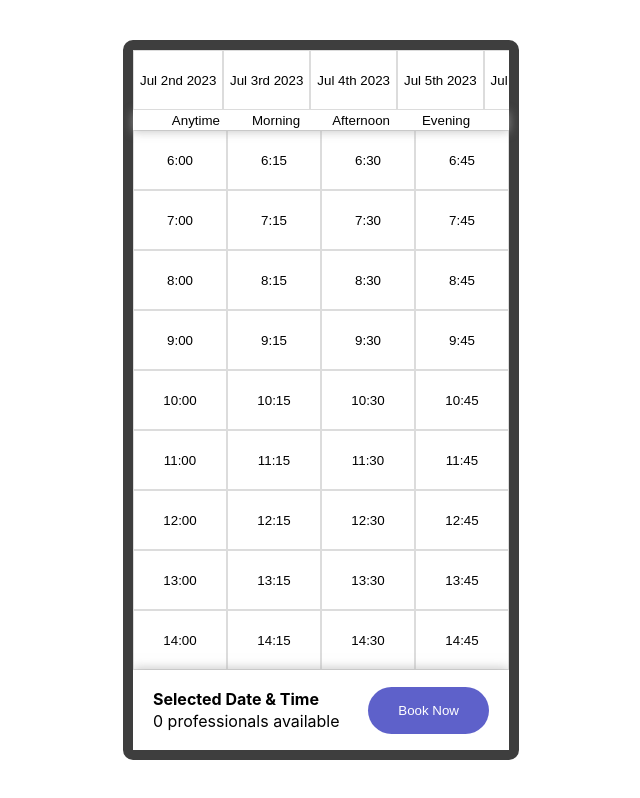
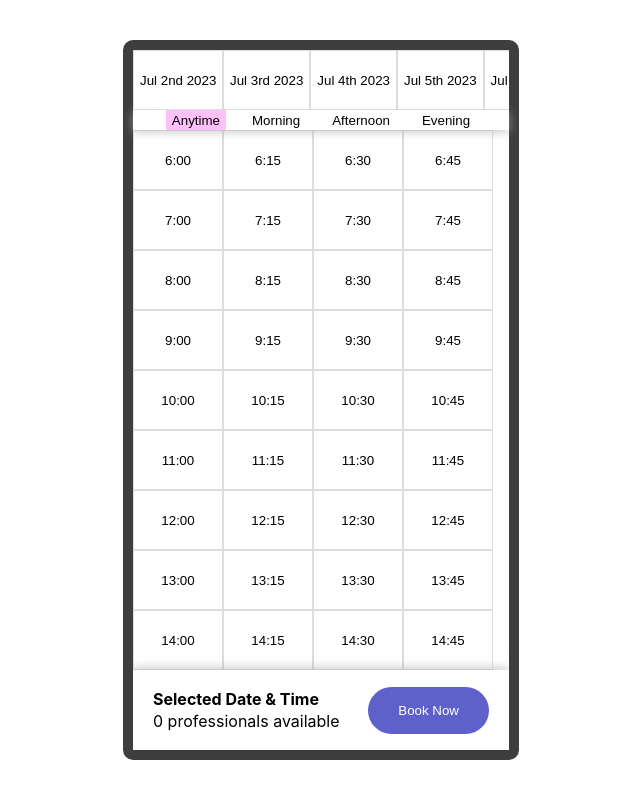
Before and after one commit to ps-kate/secret-spa-code-test, a React (Create React App) app: page / in a window 1280 px wide. Shown: the whole page, without its empty margins (319-959 px from the left). Built offline with nearby package versions, Linux system fonts and the light colour scheme.

Commit message:
feat: wire up buttons to interact with the RootStore and update DayItem, TimeItem & PeriodItem to reflect selected state by adding the class selected when the item is selected

```diff
--- a/src/RootStore.tsx
+++ b/src/RootStore.tsx
@@ -1,6 +1,11 @@
-import { makeObservable, observable } from "mobx";
+import { action, makeObservable, observable } from "mobx";
 import React from "react";
 import { generateTimeSlots, generateUpcomingDays } from "./utils";
+import { Moment } from "moment";
+
+const periods = ["Anytime", "Morning", "Afternoon", "Evening"] as const;
+
+export type Period = (typeof periods)[number];
 
 class RootStore {
   // I decided to switch to object based days, so that I can easily access the moment object instead of having to parse it again.
@@ -8,12 +13,21 @@ class RootStore {
   // but when it comes we have a lot of days and appointments it might become a problem.
   days: ReturnType<typeof generateUpcomingDays> = [];
   times: number[] = [];
-  periods = ["Anytime", "Morning", "Afternoon", "Evening"];
+  periods = periods;
+  selectedDay: Moment | null = null;
+  selectedTime: number | null = null;
+  selectedPeriod: Period = "Anytime";
 
   constructor() {
     makeObservable(this, {
       days: observable,
       times: observable,
+      selectedDay: observable,
+      selectedTime: observable,
+      selectedPeriod: observable,
+      setSelectedDay: action,
+      setSelectedTime: action,
+      setSelectedPeriod: action,
     });
 
     this.days = generateUpcomingDays();
@@ -22,6 +36,18 @@ class RootStore {
 
   requestBooking = () => {
     alert("Booking requested!");
+  };
+
+  setSelectedDay = (day: Moment) => {
+    this.selectedDay = day;
+  };
+
+  setSelectedTime = (time: number) => {
+    this.selectedTime = time;
+  };
+
+  setSelectedPeriod = (period: Period) => {
+    this.selectedPeriod = period;
   };
 }
 
--- a/src/components/DayItem.tsx
+++ b/src/components/DayItem.tsx
@@ -1,9 +1,34 @@
+import { useStore } from "../RootStore";
+import { Moment } from "moment";
+import { useMemo } from "react";
+import { observer } from "mobx-react-lite";
+
 interface Props {
-  day: string;
+  day: {
+    iso: string;
+    moment: Moment;
+  };
 }
 
 const DayItem = ({ day }: Props) => {
-  return <button className="dayItem">{day}</button>;
+  const { setSelectedDay, selectedDay } = useStore();
+
+  // it's better to have this memoized, so that it doesn't recompute on every render. Moment is a bit heavy.
+  const formattedDay = useMemo(() => day.moment.format("MMM Do YYYY"), [day]);
+
+  const classNames = useMemo(
+    () =>
+      ["dayItem", selectedDay?.toISOString() === day.moment.toISOString() ? "selected" : ""].join(
+        " ",
+      ),
+    [selectedDay, day],
+  );
+
+  return (
+    <button className={classNames} onClick={() => setSelectedDay(day.moment)}>
+      {formattedDay}
+    </button>
+  );
 };
 
-export default DayItem;
+export default observer(DayItem);
--- a/src/components/DayList.tsx
+++ b/src/components/DayList.tsx
@@ -1,20 +1,13 @@
 import { useStore } from "../RootStore";
 import DayItem from "./DayItem";
-import { useMemo } from "react";
 
 const DayList = () => {
-  const rootStore = useStore();
-
-  // it's better to have this memoized, so that it doesn't recompute on every render. Moment is a bit heavy.
-  const days = useMemo(
-    () => rootStore.days.map(({ moment }) => moment.format("MMM Do YYYY")),
-    [rootStore.days],
-  );
+  const { days } = useStore();
 
   return (
     <div className="dayList">
-      {days.map((d) => (
-        <DayItem day={d} key={d} />
+      {days.map((day) => (
+        <DayItem day={day} key={day.iso} />
       ))}
     </div>
   );
--- a/src/components/Footer.tsx
+++ b/src/components/Footer.tsx
@@ -1,4 +1,8 @@
+import { useStore } from "../RootStore";
+
 const Footer = () => {
+  const { requestBooking } = useStore();
+
   return (
     <div className="footer">
       <div>
@@ -7,7 +11,9 @@ const Footer = () => {
         </p>
         <p>0 professionals available</p>
       </div>
-      <button className="bookButton">Book Now</button>
+      <button className="bookButton" onClick={requestBooking}>
+        Book Now
+      </button>
     </div>
   );
 };
--- a/src/components/PeriodItem.tsx
+++ b/src/components/PeriodItem.tsx
@@ -1,9 +1,19 @@
+import { Period, useStore } from "../RootStore";
+import { observer } from "mobx-react-lite";
+
 interface Props {
-  period: string;
+  period: Period;
 }
 
 const PeriodItem = ({ period }: Props) => {
-  return <button className="periodItem">{period}</button>;
+  const { setSelectedPeriod, selectedPeriod } = useStore();
+  const classNames = ["periodItem", selectedPeriod === period ? "selected" : ""].join(" ");
+
+  return (
+    <button className={classNames} onClick={() => setSelectedPeriod(period)}>
+      {period}
+    </button>
+  );
 };
 
-export default PeriodItem;
+export default observer(PeriodItem);
--- a/src/components/PeriodSelector.tsx
+++ b/src/components/PeriodSelector.tsx
@@ -2,11 +2,11 @@ import { useStore } from "../RootStore";
 import PeriodItem from "./PeriodItem";
 
 const PeriodSelector = () => {
-  const rootStore = useStore();
+  const { periods } = useStore();
 
   return (
     <div className="periodSelector">
-      {rootStore.periods.map((p) => (
+      {periods.map((p) => (
         <PeriodItem period={p} key={p} />
       ))}
     </div>
--- a/src/components/TimeItem.tsx
+++ b/src/components/TimeItem.tsx
@@ -1,18 +1,28 @@
 import { useMemo } from "react";
-import moment from "moment/moment";
+import moment from "moment";
+import { observer } from "mobx-react-lite";
+import { useStore } from "../RootStore";
 
 interface Props {
   time: number;
 }
 
 const TimeItem = ({ time }: Props) => {
+  const { setSelectedTime, selectedTime } = useStore();
+
   const formattedTime = useMemo(() => {
     const hours = Math.floor(time);
     const minutes = Math.round((time - hours) * 60);
     return moment({ hours, minutes }).format("H:mm");
   }, [time]);
 
-  return <button className="timeItem">{formattedTime}</button>;
+  const classNames = ["dayItem", selectedTime === time ? "selected" : ""].join(" ");
+
+  return (
+    <button className={classNames} onClick={() => setSelectedTime(time)}>
+      {formattedTime}
+    </button>
+  );
 };
 
-export default TimeItem;
+export default observer(TimeItem);
```
